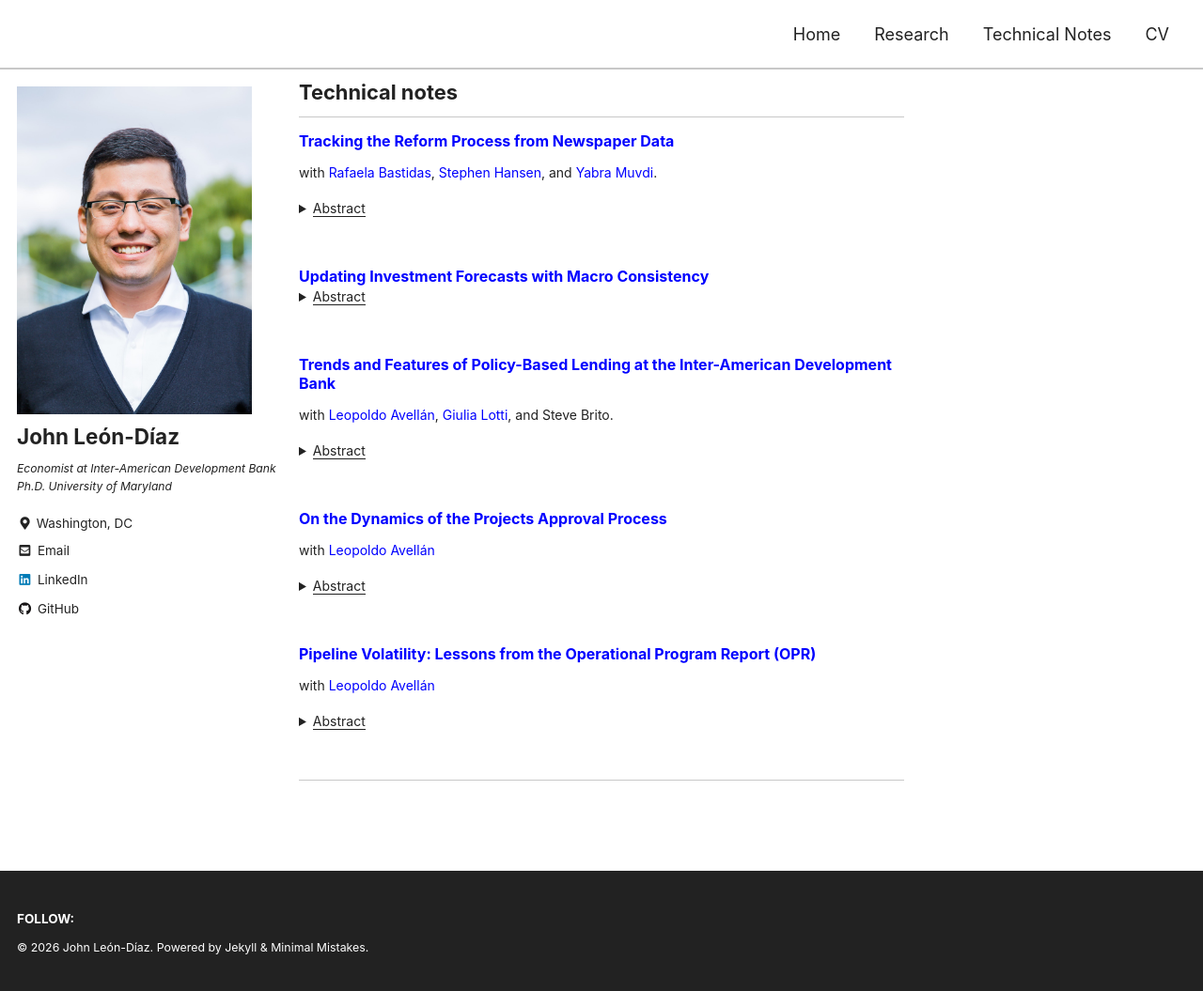
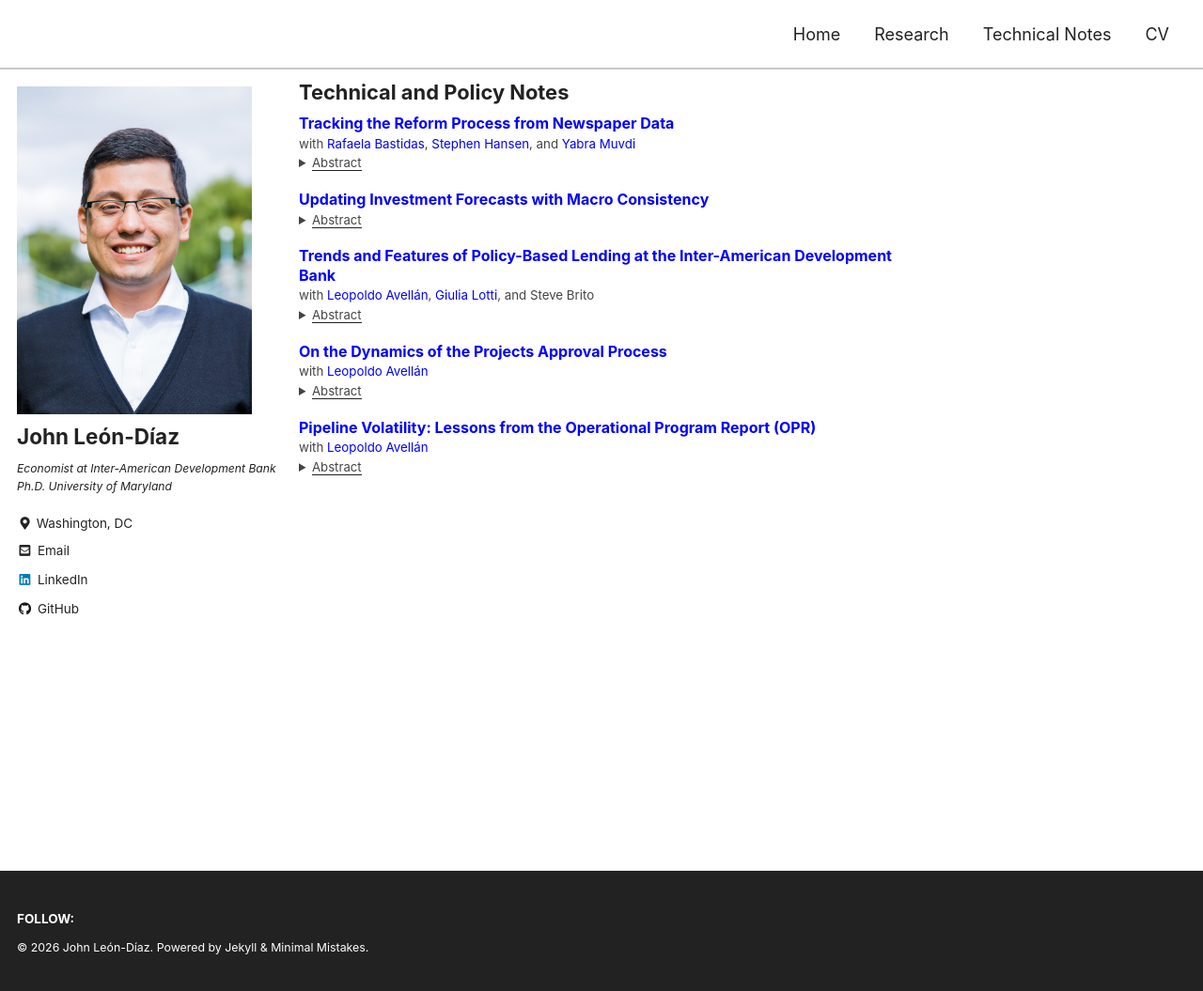
Before and after one commit to jleondia/jleondia.github.io, a Jekyll site: the page built from _pages/technical_notes.md, in a window 1280 px wide and 1055 px high. Shown: the whole window at 94% size. Built offline with Jekyll 4.4.1, drawn with Linux system fonts in a browser that asks for light colours; cached includes are drawn as plain includes; part of the change alters nothing that is shown.

Commit message:
Revise technical notes title and styles
Updated the title and improved the styling for note entries and titles in the technical notes page.

```diff
--- a/_pages/technical_notes.md
+++ b/_pages/technical_notes.md
@@ -1,5 +1,5 @@
 ---
-title:  "Technical notes"
+title:  "Technical and Policy Notes"
 layout: archive
 permalink: /technical_notes/
 author_profile: true
@@ -12,84 +12,140 @@ comments: false
     line-height: 1.42 !important;
   }
 
-  body .archive p,
-  body .archive details,
-  body .archive summary,
-  body .archive li {
-    font-size: 14px !important;
-    line-height: 1.42 !important;
+  body .archive .note-entry {
+    margin-bottom: 1.05rem;
   }
 
-  body .archive h2 {
-    font-size: 21px !important;
-    margin-top: 1.1em !important;
-    margin-bottom: 0.35em !important;
+  body .archive .note-title {
+    font-size: 16px !important;
+    line-height: 1.28 !important;
+    font-weight: 700;
+    margin: 0 0 0.18rem 0 !important;
   }
 
-  body .archive h3 {
-    font-size: 16px !important;
-    margin-top: 0.95em !important;
-    margin-bottom: 0.15em !important;
-    line-height: 1.25 !important;
+  body .archive .note-title a {
+    font-weight: 700;
+    text-decoration: none;
   }
 
-  body .archive sub,
-  body .archive sub * {
-    font-size: 12.5px !important;
+  body .archive .note-title a:hover {
+    text-decoration: underline;
+  }
+
+  body .archive .note-meta {
+    font-size: 13.3px !important;
+    line-height: 1.35 !important;
+    color: #444444;
+    margin: 0.1rem 0 0.12rem 0;
   }
 
   body .archive details {
-    margin-top: 0.15em !important;
-    margin-bottom: 0.25em !important;
+    margin-top: 0.15rem !important;
+    margin-bottom: 0.1rem !important;
   }
 
-  body .archive br {
-    line-height: 1.1 !important;
+  body .archive summary {
+    font-size: 13.2px !important;
+    line-height: 1.35 !important;
+    cursor: pointer;
+    color: #444444;
+  }
+
+  body .archive details p {
+    font-size: 13.4px !important;
+    line-height: 1.43 !important;
+    margin-top: 0.35rem !important;
+    margin-bottom: 0.05rem !important;
+    padding-left: 0.75rem;
+    border-left: 2px solid #dddddd;
+    color: #333333;
   }
 </style>
-***
 
-### [Tracking the Reform Process from Newspaper Data](https://publications.iadb.org/en/tracking-reform-process-newspaper-data)
-with [Rafaela Bastidas](https://rafaelabastidas.github.io), [Stephen Hansen](https://sekhansen.github.io/), and [Yabra Muvdi](https://yabramuvdi.github.io/).
+<div class="note-entry">
+  <div class="note-title">
+    <a href="https://publications.iadb.org/en/tracking-reform-process-newspaper-data">Tracking the Reform Process from Newspaper Data</a>
+  </div>
 
-<details>
-    <summary><u>Abstract</u></summary><p>
- Countries often undertake structural reforms to boost productivity, reduce inequality, and improve public sector efficiency, yet there is limited data on the reform process to evaluate these efforts. We examine the extent to which large language models (LLMs) applied to media articles can fill this evidence gap, using a case study from Colombia. We find that suitably prompted LLMs produce output that aligns with human reading. The output reveals extensive coverage of the debate and discussion that precedes reform adoption or rejection, and can be used to track the evolution of specific reforms. We conclude that our methodology, once expanded, could produce a uniquely valuable dataset.
-</p>
-</details> <br>
+  <div class="note-meta">
+    with <a href="https://rafaelabastidas.github.io">Rafaela Bastidas</a>,
+    <a href="https://sekhansen.github.io/">Stephen Hansen</a>,
+    and <a href="https://yabramuvdi.github.io/">Yabra Muvdi</a>
+  </div>
 
-### [Updating Investment Forecasts with Macro Consistency](https://publications.iadb.org/en/updating-investment-forecasts-macro-consistency)
+  <details>
+    <summary><u>Abstract</u></summary>
+    <p>
+      Countries often undertake structural reforms to boost productivity, reduce inequality, and improve public sector efficiency, yet there is limited data on the reform process to evaluate these efforts. We examine the extent to which large language models (LLMs) applied to media articles can fill this evidence gap, using a case study from Colombia. We find that suitably prompted LLMs produce output that aligns with human reading. The output reveals extensive coverage of the debate and discussion that precedes reform adoption or rejection, and can be used to track the evolution of specific reforms. We conclude that our methodology, once expanded, could produce a uniquely valuable dataset.
+    </p>
+  </details>
+</div>
 
-<details>
-    <summary><u>Abstract</u></summary><p>
- This technical note presents a model to evaluate the costs and benefits of plans to scale up public investment. It creates a theoretical framework that considers the positive effects of investment on growth and, in turn, the impact it can have on government fiscal accounts, particularly debt service. This note is accompanied by a template that implements the proposed methodology, which the author hopes will be useful for the work of country economists at the Inter-American Development Bank.
-</p>
-</details> <br>
+<div class="note-entry">
+  <div class="note-title">
+    <a href="https://publications.iadb.org/en/updating-investment-forecasts-macro-consistency">Updating Investment Forecasts with Macro Consistency</a>
+  </div>
 
-### [Trends and Features of Policy-Based Lending at the Inter-American Development Bank](https://publications.iadb.org/en/trends-and-features-policy-based-lending-inter-american-development-bank)
-with [Leopoldo Avellán](https://scholar.google.com/citations?user=aXz_ZywAAAAJ&hl=en), [Giulia Lotti](https://sites.google.com/view/giulia-lotti/home-page), and Steve Brito.
+  <details>
+    <summary><u>Abstract</u></summary>
+    <p>
+      This technical note presents a model to evaluate the costs and benefits of plans to scale up public investment. It creates a theoretical framework that considers the positive effects of investment on growth and, in turn, the impact it can have on government fiscal accounts, particularly debt service. This note is accompanied by a template that implements the proposed methodology, which the author hopes will be useful for the work of country economists at the Inter-American Development Bank.
+    </p>
+  </details>
+</div>
 
-<details>
-    <summary><u>Abstract</u></summary><p>
-  Policy-based lending is an important element within the toolbox of multilateral development banks to assist countries that need budget support and/or that are embarked on institutional changes or reforms. This Technical Note reviews different aspects of policy-based loans (PBLs) to gain a fresh perspective on their structural and financial features. It examines policy-based loans through the lens of their dual goals of providing beneficiary countries with flexible, liquid, and timely funding to meet their financing needs and of supporting policy reforms or institutional changes in a sector or subsector.</p>
-<p>The discussion identifies general trends in policy-based lending in Latin America and the Caribbean, explores the sectoral allocation of the policy-based loans of the Inter-American Development Bank (IDB), and examines how policy-based loans are combined with other instruments as they provide liquidity and support reforms. It also explores how the IDB compares to other multilateral development banks in Latin America and the Caribbean in terms of policy-based lending.
-</p>
-</details> <br>
+<div class="note-entry">
+  <div class="note-title">
+    <a href="https://publications.iadb.org/en/trends-and-features-policy-based-lending-inter-american-development-bank">Trends and Features of Policy-Based Lending at the Inter-American Development Bank</a>
+  </div>
 
-### [On the Dynamics of the Projects Approval Process](https://publications.iadb.org/en/preventing-sudden-stops-in-net-capital-flows)
-with [Leopoldo Avellán](https://scholar.google.com/citations?user=aXz_ZywAAAAJ&hl=en)
-<details>
-    <summary><u>Abstract</u></summary><p>
-  This technical note analyzes specific project- and country-level characteristics that affect the duration of the projects approval process from year to year and builds a framework to characterize projects that would require further monitoring to complete their approval process. We present evidence that the number of team leaders changes, the time that a project remains in pipeline A, the size of a project relative to the pipeline of its country, and whether it is an electoral year in a given country affect the rate at which projects are approved. These empirical regularities can support the projects preparation process and better allocate resources and efforts to optimize approval times.
-</p>
-</details> <br>
+  <div class="note-meta">
+    with <a href="https://scholar.google.com/citations?user=aXz_ZywAAAAJ&hl=en">Leopoldo Avellán</a>,
+    <a href="https://sites.google.com/view/giulia-lotti/home-page">Giulia Lotti</a>,
+    and Steve Brito
+  </div>
 
-### [Pipeline Volatility: Lessons from the Operational Program Report (OPR)](https://publications.iadb.org/en/pipeline-volatility-lessons-operational-program-report-opr)
-with [Leopoldo Avellán](https://scholar.google.com/citations?user=aXz_ZywAAAAJ&hl=en)
-<details>
-    <summary><u>Abstract</u></summary><p>
-  TThe study finds that variability in the approval rate of IDB-funded investment projects depends more on specific project characteristics than on macroeconomic conditions faced by countries or errors in forecasts of economic growth and fiscal deficits.
-</p>
-</details> <br>
+  <details>
+    <summary><u>Abstract</u></summary>
+    <p>
+      Policy-based lending is an important element within the toolbox of multilateral development banks to assist countries that need budget support and/or that are embarked on institutional changes or reforms. This Technical Note reviews different aspects of policy-based loans (PBLs) to gain a fresh perspective on their structural and financial features. It examines policy-based loans through the lens of their dual goals of providing beneficiary countries with flexible, liquid, and timely funding to meet their financing needs and of supporting policy reforms or institutional changes in a sector or subsector.
+    </p>
+    <p>
+      The discussion identifies general trends in policy-based lending in Latin America and the Caribbean, explores the sectoral allocation of the policy-based loans of the Inter-American Development Bank (IDB), and examines how policy-based loans are combined with other instruments as they provide liquidity and support reforms. It also explores how the IDB compares to other multilateral development banks in Latin America and the Caribbean in terms of policy-based lending.
+    </p>
+  </details>
+</div>
 
----
+<div class="note-entry">
+  <div class="note-title">
+    <a href="https://publications.iadb.org/en/preventing-sudden-stops-in-net-capital-flows">On the Dynamics of the Projects Approval Process</a>
+  </div>
+
+  <div class="note-meta">
+    with <a href="https://scholar.google.com/citations?user=aXz_ZywAAAAJ&hl=en">Leopoldo Avellán</a>
+  </div>
+
+  <details>
+    <summary><u>Abstract</u></summary>
+    <p>
+      This technical note analyzes specific project- and country-level characteristics that affect the duration of the projects approval process from year to year and builds a framework to characterize projects that would require further monitoring to complete their approval process. We present evidence that the number of team leaders changes, the time that a project remains in pipeline A, the size of a project relative to the pipeline of its country, and whether it is an electoral year in a given country affect the rate at which projects are approved. These empirical regularities can support the projects preparation process and better allocate resources and efforts to optimize approval times.
+    </p>
+  </details>
+</div>
+
+<div class="note-entry">
+  <div class="note-title">
+    <a href="https://publications.iadb.org/en/pipeline-volatility-lessons-operational-program-report-opr">Pipeline Volatility: Lessons from the Operational Program Report (OPR)</a>
+  </div>
+
+  <div class="note-meta">
+    with <a href="https://scholar.google.com/citations?user=aXz_ZywAAAAJ&hl=en">Leopoldo Avellán</a>
+  </div>
+
+  <details>
+    <summary><u>Abstract</u></summary>
+    <p>
+      The study finds that variability in the approval rate of IDB-funded investment projects depends more on specific project characteristics than on macroeconomic conditions faced by countries or errors in forecasts of economic growth and fiscal deficits.
+    </p>
+  </details>
+</div>
```
